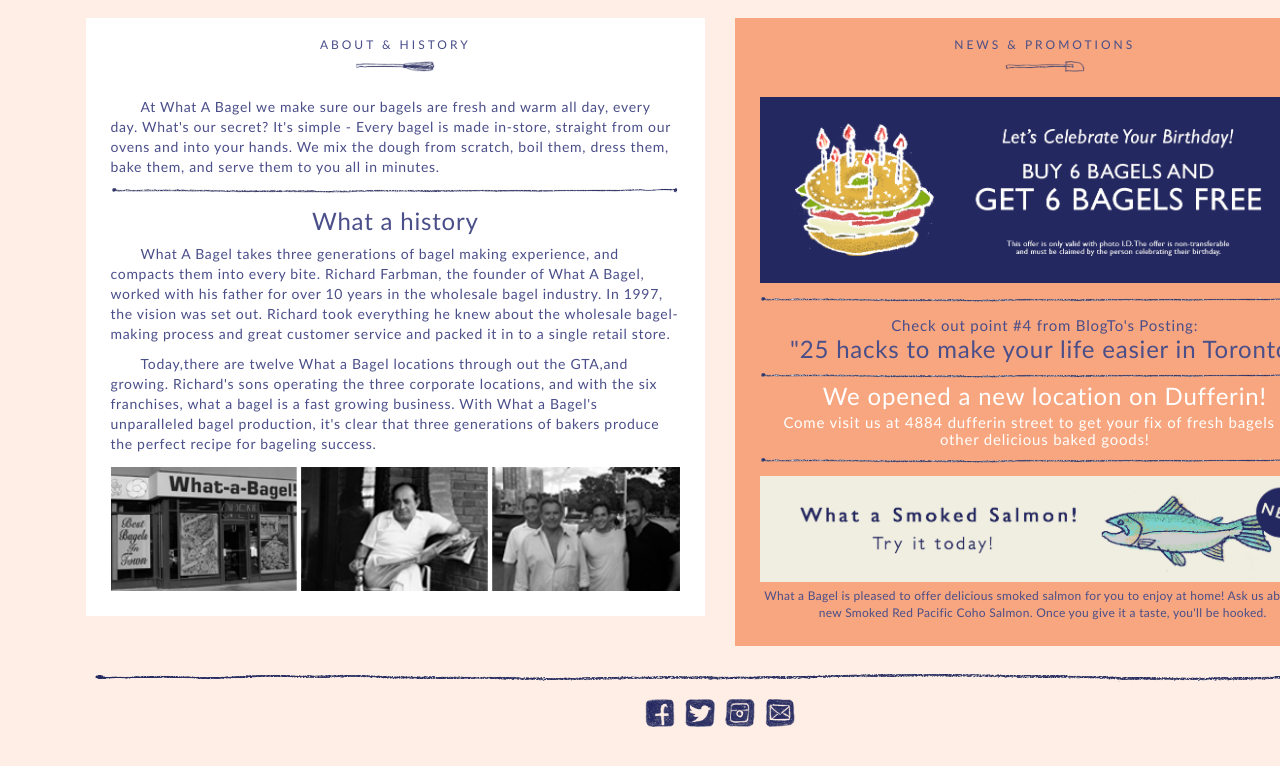
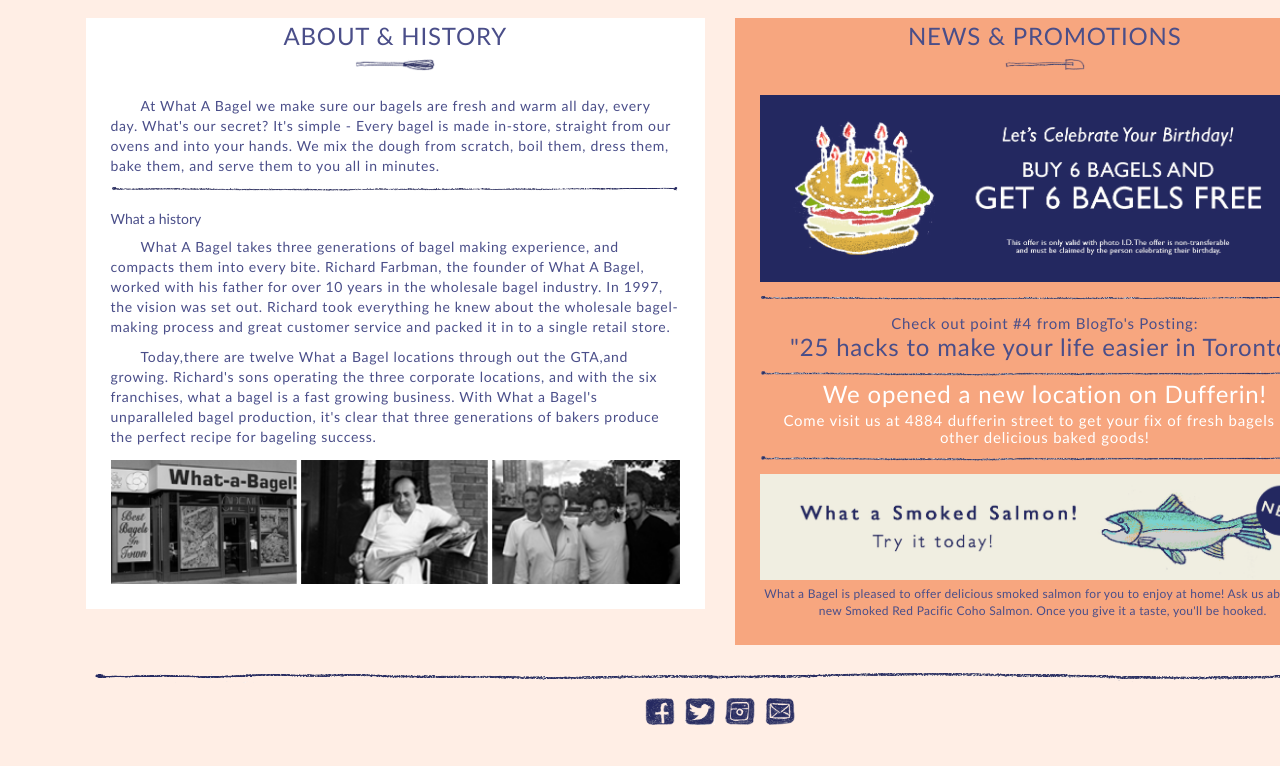
Before and after one commit to dasommade/dasommade.github.io, a plain HTML site: page index.html in a window 1280 px wide. Shown: the part 1215-1981 px from the top of the page. Drawn offline with nearby package versions, Linux system fonts and the light colour scheme; a script that the page names is missing.

Commit message:
Update index.html

```diff
--- a/index.html
+++ b/index.html
@@ -56,14 +56,14 @@
 				<div class="row space">
 					<div class="col-xs-12 col-sm-6 col-lg-6">
 						<section class="one">
-							<h6>ABOUT & HISTORY</h6>
+							<h3>ABOUT & HISTORY</h3>
 							<img class="underline" src="img/underline_2.png">
 
 							<div class="inside">
 								<p>At What A Bagel we make sure our bagels are fresh and warm all day, every day. What's our secret? It's simple - Every bagel is made in-store, straight from our ovens and into your hands. We mix the dough from scratch, boil them, dress them, bake them, and serve them to you all in minutes.</p>
 								<img class="divider one" src="img/divider.png">
 
-								<h3>What a history</h3>
+								<h5>What a history</h5>
 
 								<p>What A Bagel takes three generations of bagel making experience, and compacts them into every bite. Richard Farbman, the founder of What A Bagel, worked with his father for over 10 years in the wholesale bagel industry. In 1997, the vision was set out. Richard took everything he knew about the wholesale bagel-making process and great customer service and packed it in to a single retail store.</p>
 
@@ -78,7 +78,7 @@
 
 					<div class="col-xs-12 col-sm-6 col-lg-6">
 						<section class="two">
-							<h6>NEWS & PROMOTIONS</h6>
+							<h3>NEWS & PROMOTIONS</h3>
 							<img class="underline"src="img/underline.png">
 
 							<div class="inside">
```
